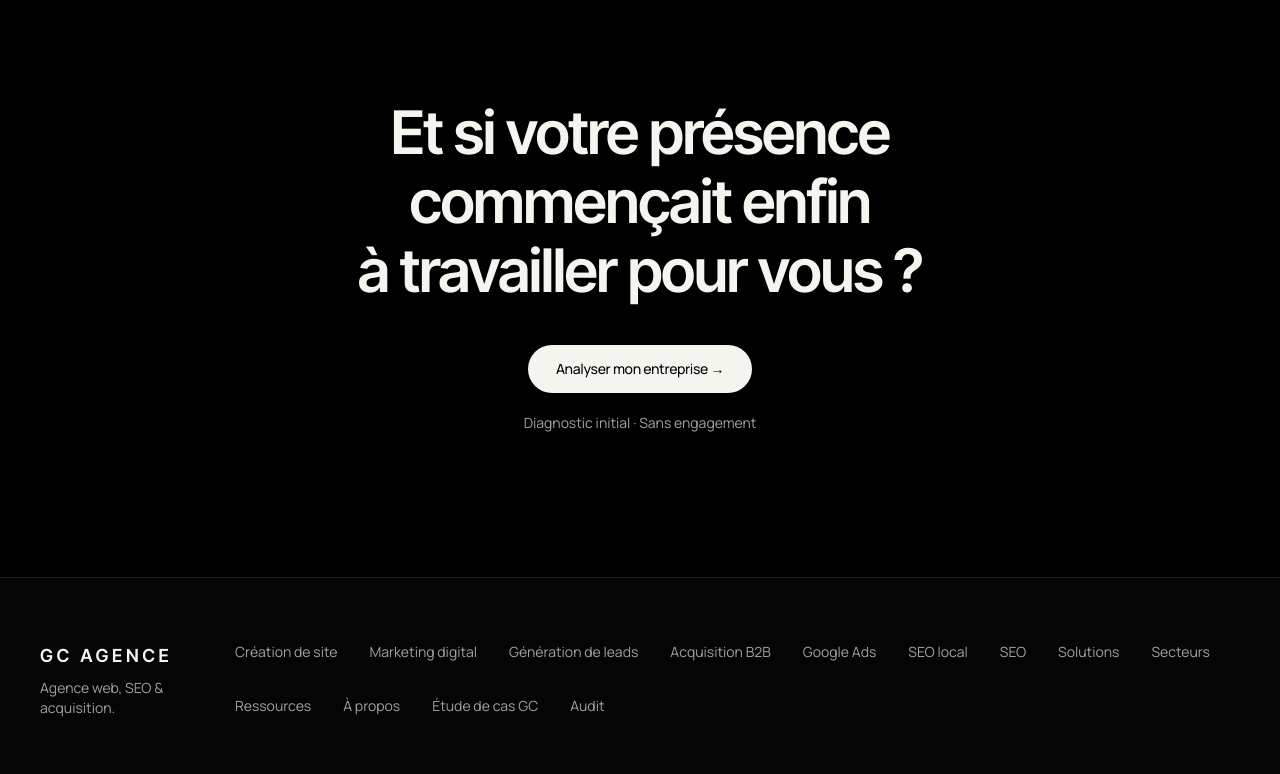
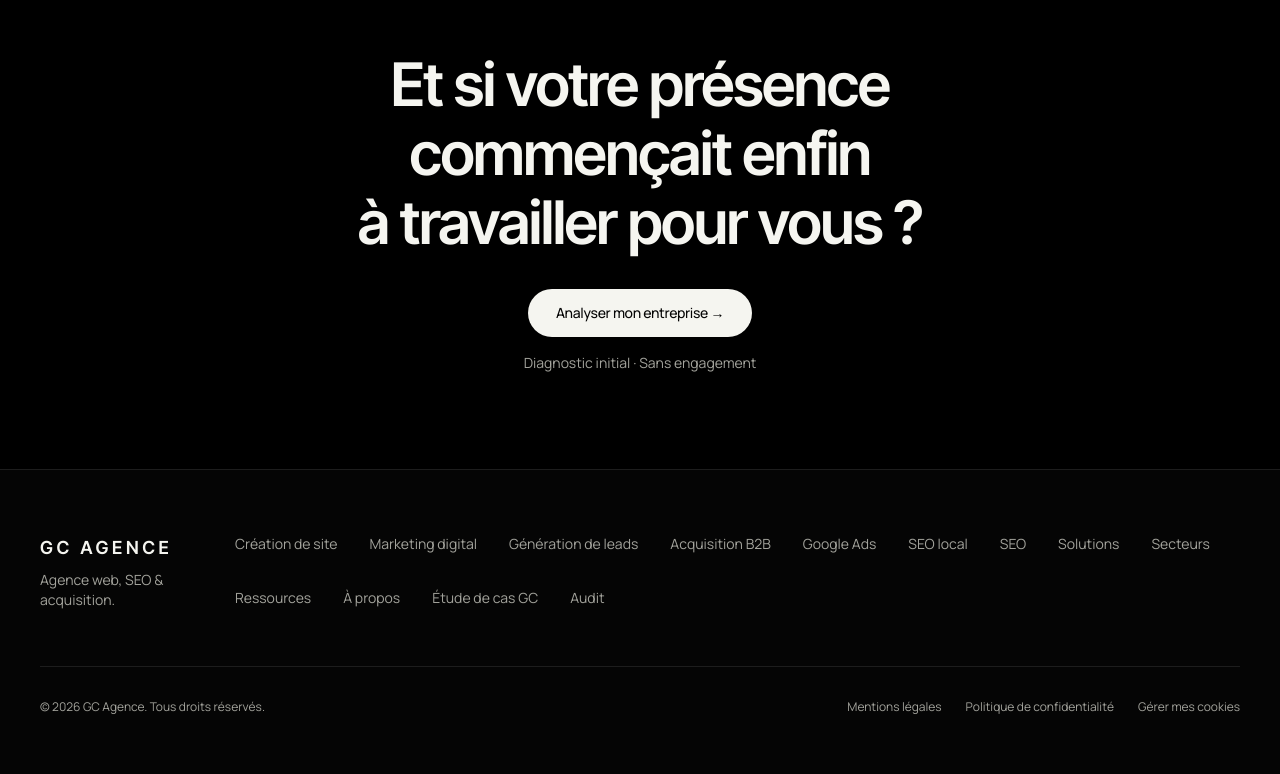
Before and after one commit to mathieumilo3-bot/-generation-capable, a Next.js app in the folder site-vitrine/: page / in a window 1280 px wide. Shown: the part 6133-6907 px from the top of the page. Built offline with nearby package versions, Linux system fonts and the light colour scheme; no server answers.

Commit message:
Resserer la fin de la page d'accueil

```diff
--- a/site-vitrine/src/components/sections/FinalCTA.tsx
+++ b/site-vitrine/src/components/sections/FinalCTA.tsx
@@ -5,7 +5,7 @@ import { PRIMARY_CTA_LABEL } from "@/lib/constants";
 
 export function FinalCTA() {
   return (
-    <Section tone="black" className="py-28 text-center sm:py-36">
+    <Section tone="black" className="py-20 text-center sm:py-24">
       <Reveal className="flex flex-col items-center">
         <h2 className="font-display text-balance max-w-3xl text-3xl font-semibold leading-[1.15] tracking-tight sm:text-5xl lg:text-6xl">
           Et si votre présence
@@ -15,7 +15,7 @@ export function FinalCTA() {
           à travailler pour vous ?
         </h2>
 
-        <div className="mt-10">
+        <div className="mt-8">
           <Button
             href="/audit"
             variant="primary"
@@ -26,7 +26,7 @@ export function FinalCTA() {
           </Button>
         </div>
 
-        <p className="mt-5 text-sm text-[var(--color-muted)]">
+        <p className="mt-4 text-sm text-[var(--color-muted)]">
           Diagnostic initial · Sans engagement
         </p>
       </Reveal>
```
